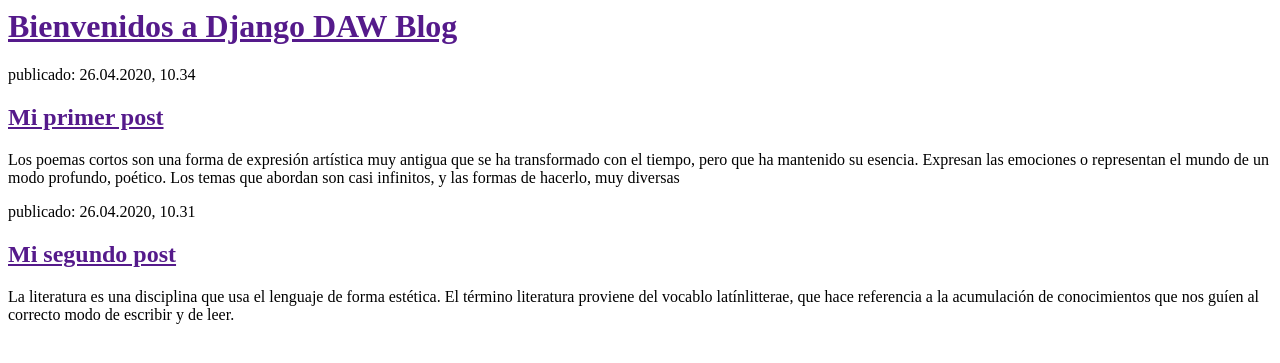
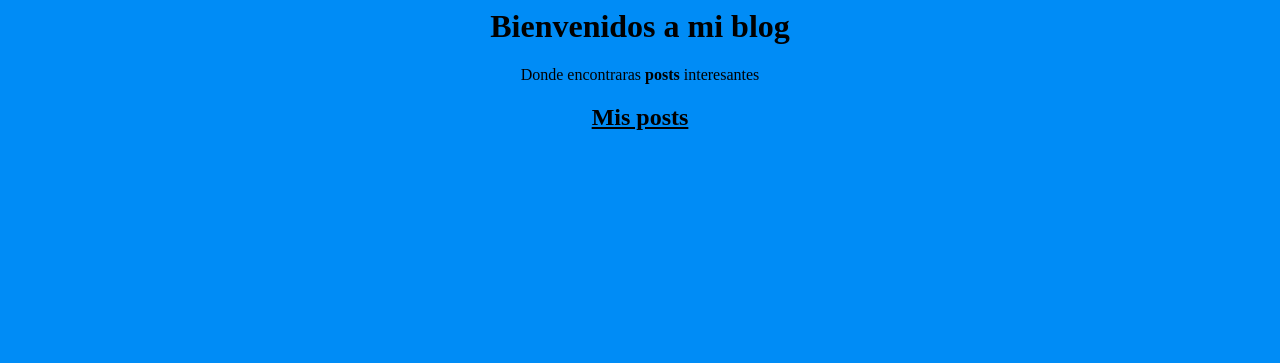
Before and after one commit to victoriasyss/my-first-blog, a Django app: page / in a window 1280 px wide. Shown: the top 363 px of the page. Run offline with Django 3.2, Linux system fonts and the light colour scheme.

Commit message:
Cambie el HTML para el sitio.

```diff
--- a/blog/templates/blog/post_list.html
+++ b/blog/templates/blog/post_list.html
@@ -1,33 +1,9 @@
 <html>
-  <head>
-    <title>Django DAW blog</title>
-  </head>
-<body>
-  <div>
-    <h1><a href="">Bienvenidos a Django DAW Blog</a></h1>
-  </div>
-
-<div>
-  <p>publicado: 26.04.2020, 10.34</p>
-  <h2><a href="">Mi primer post</a></h2>
-  <p>
-Los poemas cortos son una forma de expresión artística muy
-antigua que se ha transformado con el tiempo, pero que ha mantenido
-su esencia. Expresan las emociones o representan el mundo de un modo
-profundo, poético. Los temas que abordan son casi infinitos,
-y las formas de hacerlo, muy diversas
-  </p>
-</div>
-
-<div>
-  <p>publicado: 26.04.2020, 10.31</p>
-  <h2><a href="">Mi segundo post</a></h2>
-  <p>
-La literatura es una disciplina que usa el lenguaje de forma
- estética. El término literatura proviene del vocablo
- latínlitterae, que hace referencia a la acumulación de
- conocimientos que nos guíen al correcto modo de escribir y de leer.
-  </p>
-</div>
+<head>
+<title>Victoria blog</title>
+</head>
+<body bgcolor=”#D8CEF6”><h1><center>Bienvenidos a mi blog</center></h1><font size=”3″ face=”Comic Sans MS, Arial, MS Sans Serif”>
+ <center>Donde encontraras <b>posts</b> interesantes</font><h2><center><center><u>Mis posts</u><center>
+</h2><font size=”3″ face=”Comic Sans MS, Arial, MS Sans Serif”>
 </body>
 </html>
```
